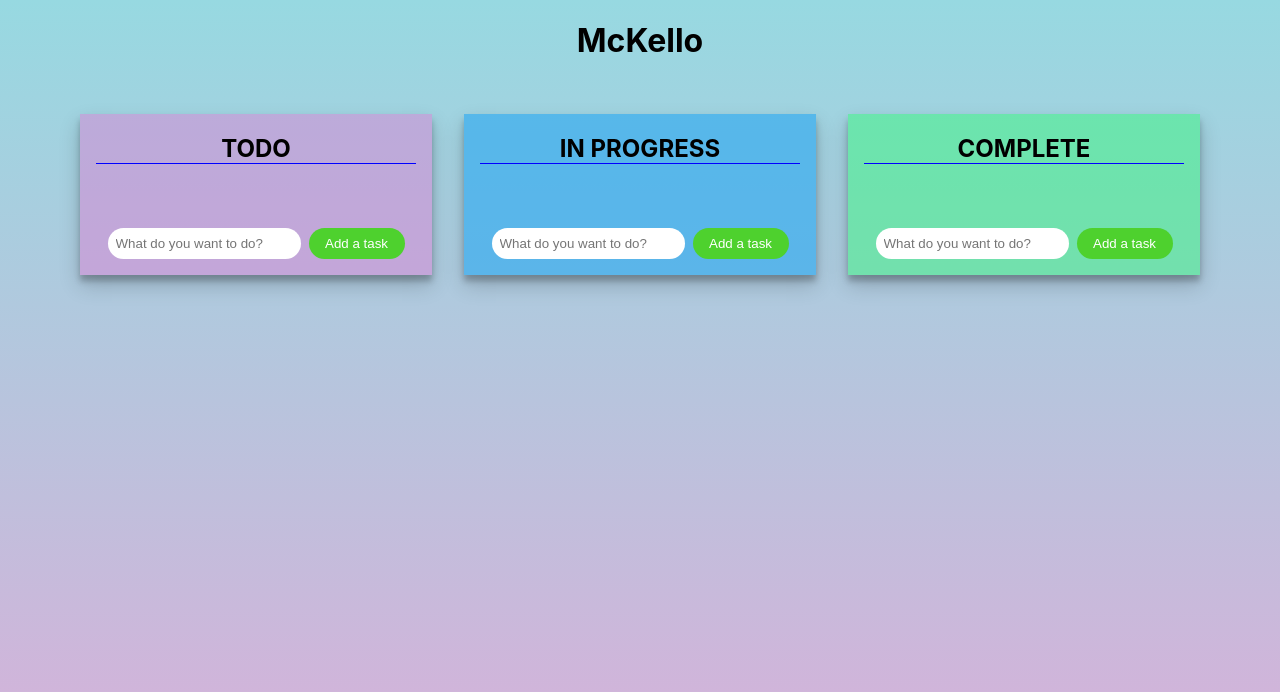
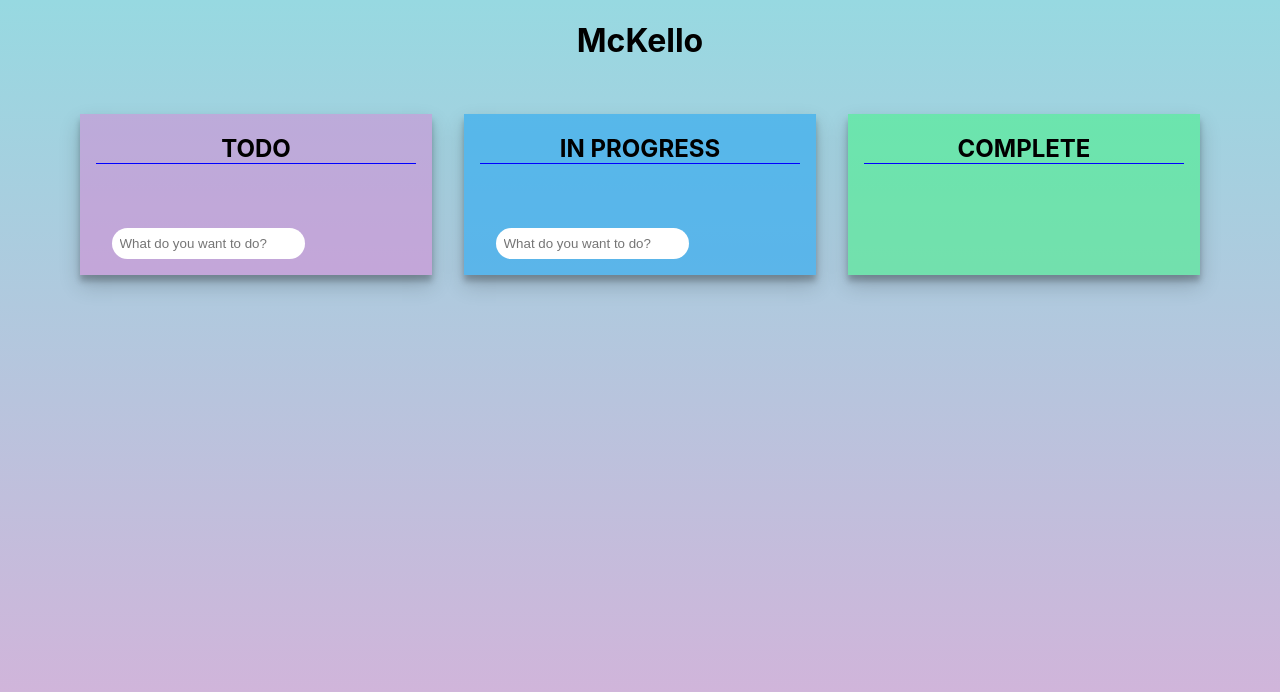
Before and after one commit to markmckenna37/react-project-board, a React (Create React App) app: page / in a window 1280 px wide. Shown: the top 692 px of the page. Built offline with nearby package versions, Linux system fonts and the light colour scheme.

Commit message:
added specific typescript types, hid complete column input

```diff
--- a/src/App.css
+++ b/src/App.css
@@ -7,8 +7,9 @@
 .mckello {
   display: flex;
   flex-direction: column;
-  justify-content: center;
   align-items: center;
+  justify-content: flex-start;
+  height: 100vh;
 }
 
 .column {
@@ -83,11 +84,19 @@
   border-radius: 1rem;
   cursor: pointer;
 }
-
+.columnInputContainer {
+  display: flex;
+  flex-direction: row;
+  margin: 1rem 0 1rem .5rem;
+}
 .columnInputContainer button {
     width: 6rem;
-    margin: 1rem 0 1rem .5rem;
     background-color: #4ed12e;
+    margin-left: .5rem;
+}
+.placeholderDiv {
+  width: 6rem;
+  margin-left: .5rem;
 }
 
 .completeBtn {
--- a/src/App.tsx
+++ b/src/App.tsx
@@ -29,7 +29,7 @@ function App() {
   const [column, setColumn] = React.useState(initState)
 
   //Method for handling input changes on add-card
-  const handleInputChange = (value:any, columnIndex: any) => {
+  const handleInputChange = (value:string, columnIndex: number) => {
     const columns = [...column];
     columns[columnIndex].input = value;
     setColumn(columns)
@@ -46,7 +46,7 @@ function App() {
 
   //method for handling the card shifts between columns
 
-  const handleMove = (cardIndex:any, fromColumn:any, toColumn:any) => {
+  const handleMove = (cardIndex:number, fromColumn:number, toColumn:number) => {
     const nextColumn = [...column];
     const shiftingCard = nextColumn[fromColumn].items[cardIndex];
     nextColumn[fromColumn].items.splice(cardIndex, 1)
@@ -54,7 +54,7 @@ function App() {
     setColumn(nextColumn)
   }
 
-  const handleDeleteCard = (cardIndex:any, columnIndex:any) => {
+  const handleDeleteCard = (cardIndex:number, columnIndex:number) => {
     const columns = [...column];
     columns[columnIndex].items.splice(cardIndex, 1)
     setColumn(columns)
@@ -67,7 +67,7 @@ function App() {
       <div className="mckello">
         <h1>McKello</h1>
         <div className="columnContainer">
-          {column.map((value:any, index:any) => (
+          {column.map((value:any, index:number) => (
             <Column
               columnIndex={index}
               handleInputChange={handleInputChange}
--- a/src/components/Column.tsx
+++ b/src/components/Column.tsx
@@ -5,7 +5,7 @@ const Column = ({btnLabel, data, handleInputChange, columnIndex, handleAddCard,
     return (
         <div className="column" style={{backgroundColor: data.backgroundColor}}>
             <h2 className="columnTitle">{btnLabel}</h2>
-            {data.items.map((value:any, index:any):any => (
+            {data.items.map((value:number, index:number) => (
                 <Card
                     key={index}
                     cardTitle={value}
@@ -17,15 +17,15 @@ const Column = ({btnLabel, data, handleInputChange, columnIndex, handleAddCard,
                     handleDeleteCard={handleDeleteCard}
                 />
             ))}
-            <div className="columnInputContainer">
+            {lastColumn ? null : ( <div className="columnInputContainer">
                 <input
                     onChange={(e:any) => handleInputChange(e.target.value, columnIndex)}
                     value={data.input}
                     placeholder="What do you want to do?"
                 />
-                <button onClick={() => handleAddCard(columnIndex)} className="addCardBtn">Add a task</button>
+                {data.input.length > 0 ? <button onClick={() => handleAddCard(columnIndex)} className="addCardBtn">Add a task</button> : <div className="placeholderDiv"></div>}
 
-            </div>
+            </div>)}
         </div>
     )
 }
```
